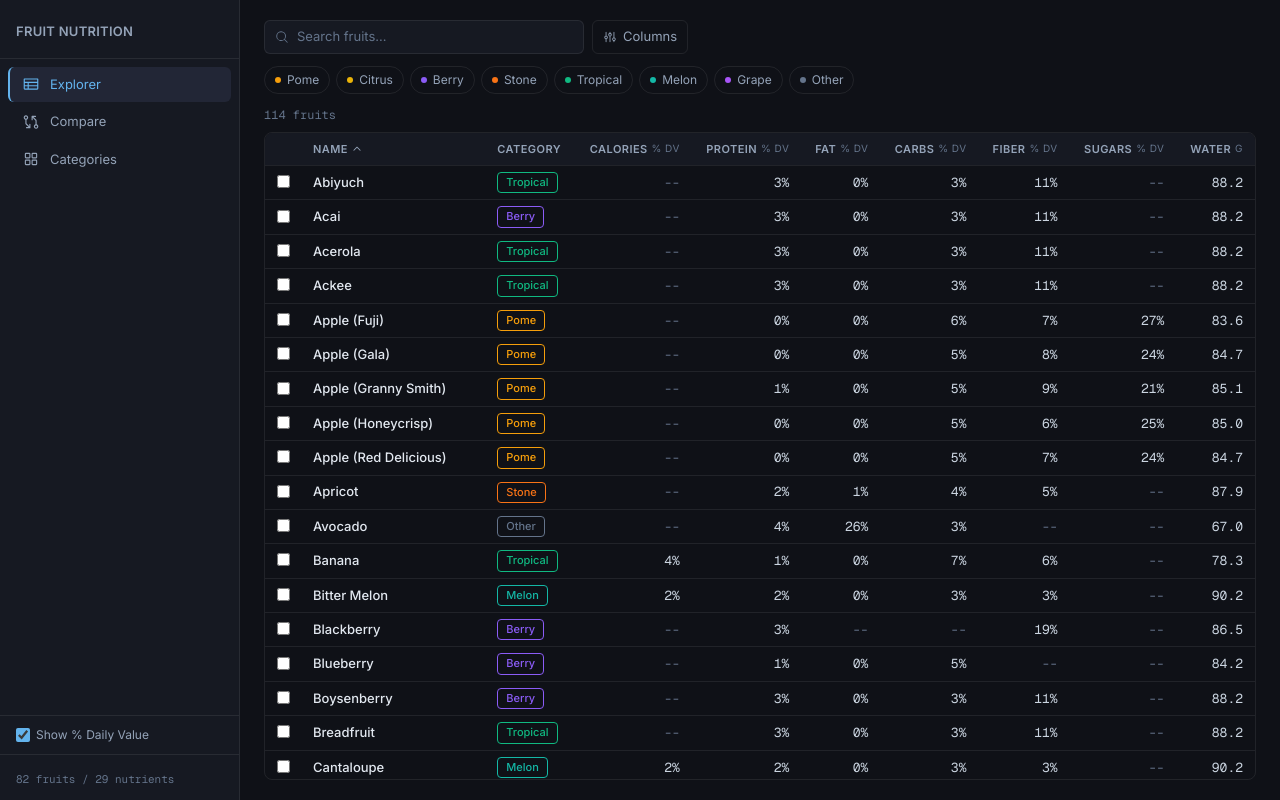
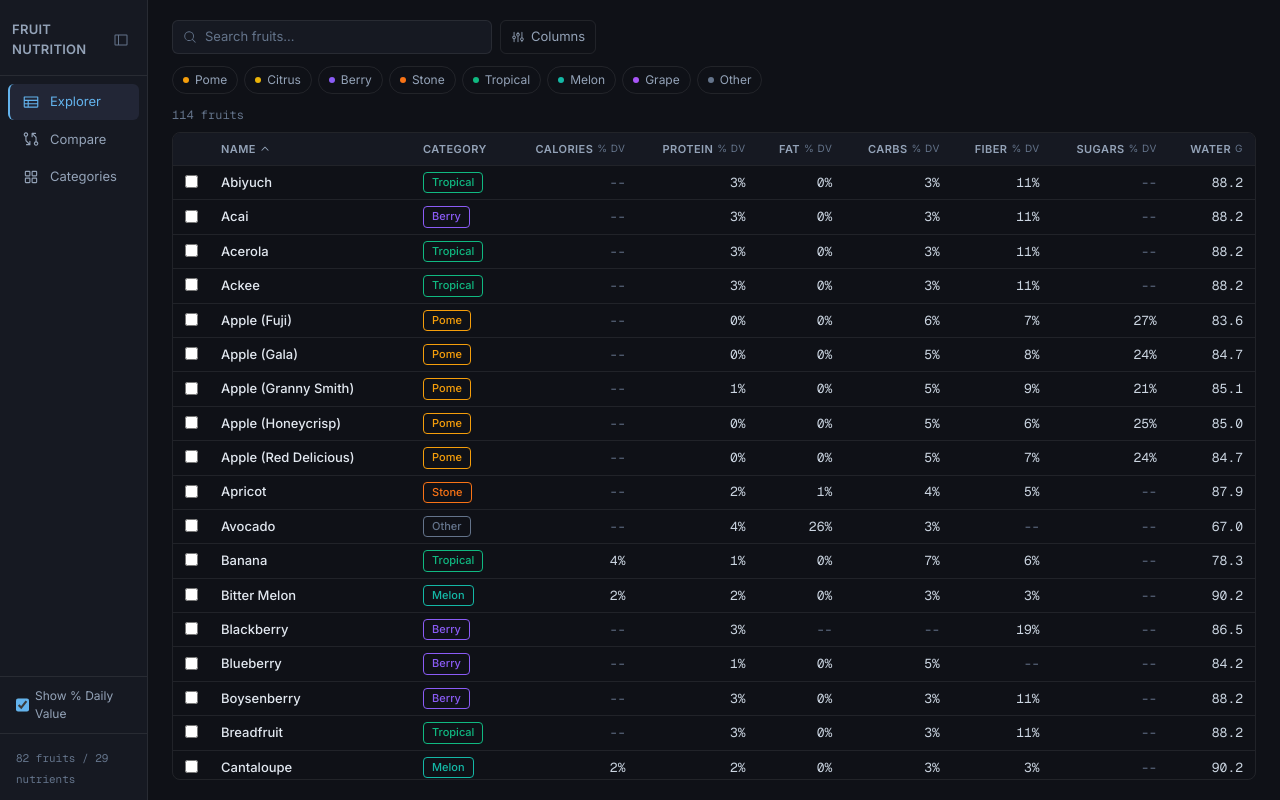
Before and after one commit to gholtzap/nutritionmaxx, a React (Vite) app in the folder app/: page / in a window 1280 px wide. Built offline with nearby package versions, Linux system fonts and the light colour scheme.

Commit message:
Optimizing mobile compatibility

```diff
--- a/app/src/App.module.css
+++ b/app/src/App.module.css
@@ -8,7 +8,11 @@
   flex: 1;
   min-height: 100vh;
   overflow-x: hidden;
-  transition: margin-right 0.25s ease;
+  transition: margin-right 0.25s ease, margin-left 0.2s ease;
+}
+
+.contentCollapsed {
+  margin-left: 0;
 }
 
 .contentWithDetail {
@@ -22,6 +26,29 @@
   height: 100vh;
   color: var(--text-secondary);
   font-size: 14px;
+}
+
+.expandButton {
+  position: fixed;
+  top: 12px;
+  left: 12px;
+  z-index: 10;
+  display: flex;
+  align-items: center;
+  justify-content: center;
+  width: 32px;
+  height: 32px;
+  border-radius: var(--radius-md);
+  background: var(--bg-secondary);
+  border: 1px solid var(--border-primary);
+  color: var(--text-secondary);
+  cursor: pointer;
+  transition: background 0.15s, color 0.15s;
+}
+
+.expandButton:hover {
+  background: var(--bg-tertiary);
+  color: var(--text-primary);
 }
 
 .mobileHeader {
@@ -57,13 +84,25 @@
 }
 
 @media (max-width: 767px) {
+  .layout {
+    flex-direction: column;
+  }
+
   .content {
     margin-left: 0;
     padding-bottom: var(--bottom-bar-height);
   }
 
+  .contentCollapsed {
+    margin-left: 0;
+  }
+
   .contentWithDetail {
     margin-right: 0;
+  }
+
+  .expandButton {
+    display: none;
   }
 
   .mobileHeader {
--- a/app/src/App.tsx
+++ b/app/src/App.tsx
@@ -1,4 +1,5 @@
 import { useEffect } from 'react';
+import { List } from '@phosphor-icons/react';
 import { useStore } from './store';
 import { useIsMobile } from './utils/use-is-mobile';
 import Sidebar from './components/Sidebar/Sidebar';
@@ -17,15 +18,35 @@ function App() {
   const selectedFruit = useStore((s) => s.selectedFruit);
   const showDailyValue = useStore((s) => s.showDailyValue);
   const toggleDailyValue = useStore((s) => s.toggleDailyValue);
+  const sidebarCollapsed = useStore((s) => s.sidebarCollapsed);
+  const toggleSidebar = useStore((s) => s.toggleSidebar);
   const isMobile = useIsMobile();
 
   useEffect(() => {
     fetchFruits();
   }, [fetchFruits]);
 
+  const contentClass = [
+    styles.content,
+    selectedFruit ? styles.contentWithDetail : '',
+    sidebarCollapsed && !isMobile ? styles.contentCollapsed : '',
+  ]
+    .filter(Boolean)
+    .join(' ');
+
   return (
     <div className={styles.layout}>
       <Sidebar />
+      {!isMobile && sidebarCollapsed && (
+        <button
+          type="button"
+          className={styles.expandButton}
+          onClick={toggleSidebar}
+          aria-label="Expand sidebar"
+        >
+          <List size={18} weight="regular" />
+        </button>
+      )}
       {isMobile && (
         <header className={styles.mobileHeader}>
           <span className={styles.mobileTitle}>Fruit Nutrition</span>
@@ -40,7 +61,7 @@ function App() {
           </label>
         </header>
       )}
-      <main className={`${styles.content} ${selectedFruit ? styles.contentWithDetail : ''}`}>
+      <main className={contentClass}>
         {loading && <Spinner />}
         {error && <div className={styles.status}>{error}</div>}
         {!loading && !error && (
--- a/app/src/components/Sidebar/Sidebar.module.css
+++ b/app/src/components/Sidebar/Sidebar.module.css
@@ -9,10 +9,18 @@
   display: flex;
   flex-direction: column;
   z-index: 10;
+  transition: transform 0.2s ease;
+}
+
+.sidebarCollapsed {
+  transform: translateX(-100%);
 }
 
 .logo {
-  padding: 20px 16px 16px;
+  display: flex;
+  align-items: center;
+  justify-content: space-between;
+  padding: 20px 12px 16px;
   border-bottom: 1px solid var(--border-primary);
 }
 
@@ -22,6 +30,23 @@
   color: var(--text-secondary);
   letter-spacing: 0.02em;
   text-transform: uppercase;
+}
+
+.collapseButton {
+  display: flex;
+  align-items: center;
+  justify-content: center;
+  width: 28px;
+  height: 28px;
+  border-radius: var(--radius-sm);
+  color: var(--text-tertiary);
+  transition: background 0.15s, color 0.15s;
+  flex-shrink: 0;
+}
+
+.collapseButton:hover {
+  background: var(--bg-tertiary);
+  color: var(--text-primary);
 }
 
 .nav {
@@ -111,6 +136,10 @@
     padding-bottom: env(safe-area-inset-bottom, 0px);
   }
 
+  .sidebarCollapsed {
+    transform: none;
+  }
+
   .logo {
     display: none;
   }
--- a/app/src/components/Sidebar/Sidebar.tsx
+++ b/app/src/components/Sidebar/Sidebar.tsx
@@ -1,4 +1,4 @@
-import { Table, GitDiff, SquaresFour } from '@phosphor-icons/react';
+import { Table, GitDiff, SquaresFour, SidebarSimple } from '@phosphor-icons/react';
 import { useStore } from '../../store';
 import type { ViewId } from '../../types';
 import NavItem from './NavItem';
@@ -15,11 +15,21 @@ export default function Sidebar() {
   const setActiveView = useStore((s) => s.setActiveView);
   const showDailyValue = useStore((s) => s.showDailyValue);
   const toggleDailyValue = useStore((s) => s.toggleDailyValue);
+  const sidebarCollapsed = useStore((s) => s.sidebarCollapsed);
+  const toggleSidebar = useStore((s) => s.toggleSidebar);
 
   return (
-    <aside className={styles.sidebar}>
+    <aside className={`${styles.sidebar} ${sidebarCollapsed ? styles.sidebarCollapsed : ''}`}>
       <div className={styles.logo}>
         <span className={styles.logoText}>Fruit Nutrition</span>
+        <button
+          type="button"
+          className={styles.collapseButton}
+          onClick={toggleSidebar}
+          aria-label="Collapse sidebar"
+        >
+          <SidebarSimple size={16} weight="regular" />
+        </button>
       </div>
       <nav className={styles.nav}>
         {NAV_ITEMS.map((item) => (
--- a/app/src/store.ts
+++ b/app/src/store.ts
@@ -16,6 +16,7 @@ interface AppState {
   selectedFruit: NutrientFruit | null;
   comparisonFruits: NutrientFruit[];
   showDailyValue: boolean;
+  sidebarCollapsed: boolean;
 
   fetchFruits: () => Promise<void>;
   setActiveView: (view: ViewId) => void;
@@ -29,6 +30,7 @@ interface AppState {
   removeComparisonFruit: (name: string) => void;
   clearComparison: () => void;
   toggleDailyValue: () => void;
+  toggleSidebar: () => void;
 }
 
 export const useStore = create<AppState>((set, get) => ({
@@ -44,6 +46,7 @@ export const useStore = create<AppState>((set, get) => ({
   selectedFruit: null,
   comparisonFruits: [],
   showDailyValue: true,
+  sidebarCollapsed: false,
 
   fetchFruits: async () => {
     if (get().fruits.length > 0 || get().loading) return;
@@ -125,4 +128,7 @@ export const useStore = create<AppState>((set, get) => ({
 
   toggleDailyValue: () =>
     set((state) => ({ showDailyValue: !state.showDailyValue })),
+
+  toggleSidebar: () =>
+    set((state) => ({ sidebarCollapsed: !state.sidebarCollapsed })),
 }));
--- a/app/src/tokens.css
+++ b/app/src/tokens.css
@@ -32,7 +32,7 @@
   --radius-md: 6px;
   --radius-lg: 8px;
 
-  --sidebar-width: 240px;
+  --sidebar-width: 148px;
   --detail-width: 400px;
   --bottom-bar-height: 56px;
 
```
